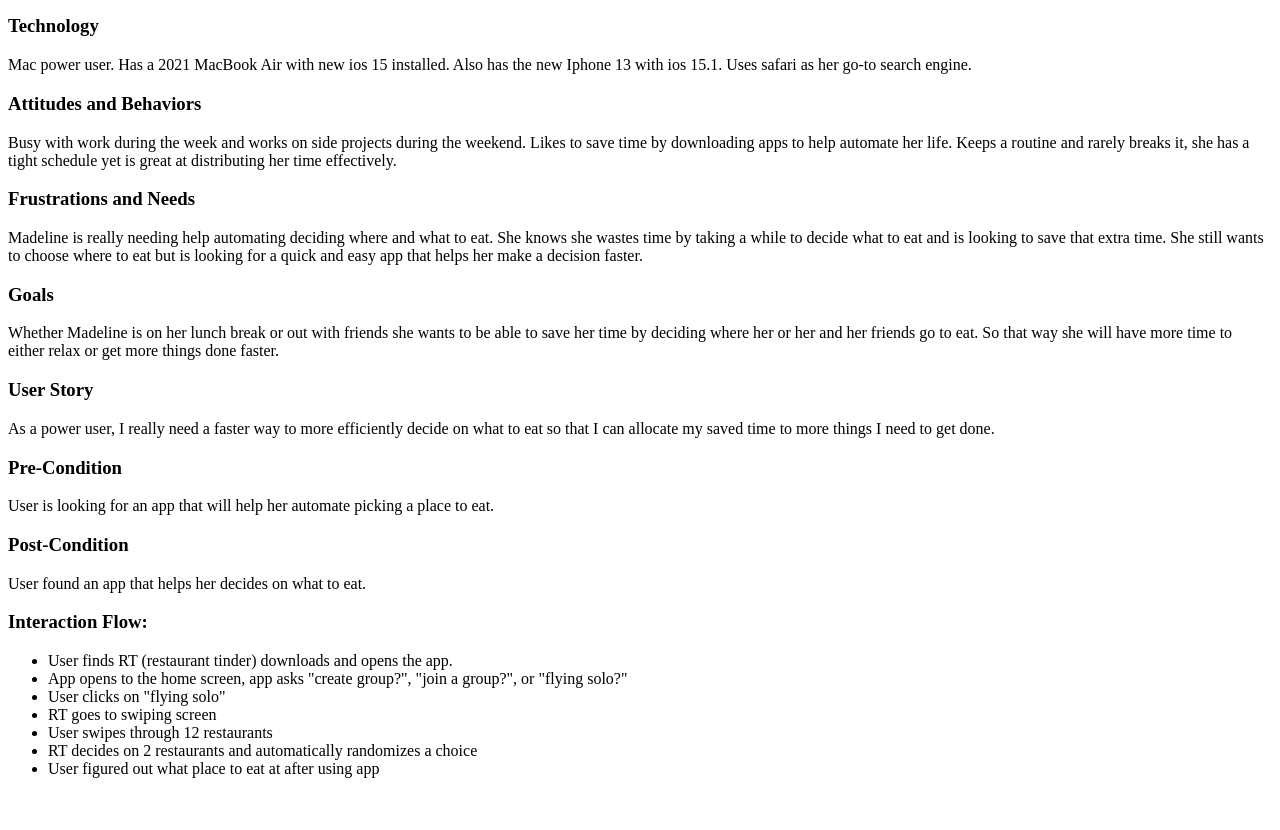
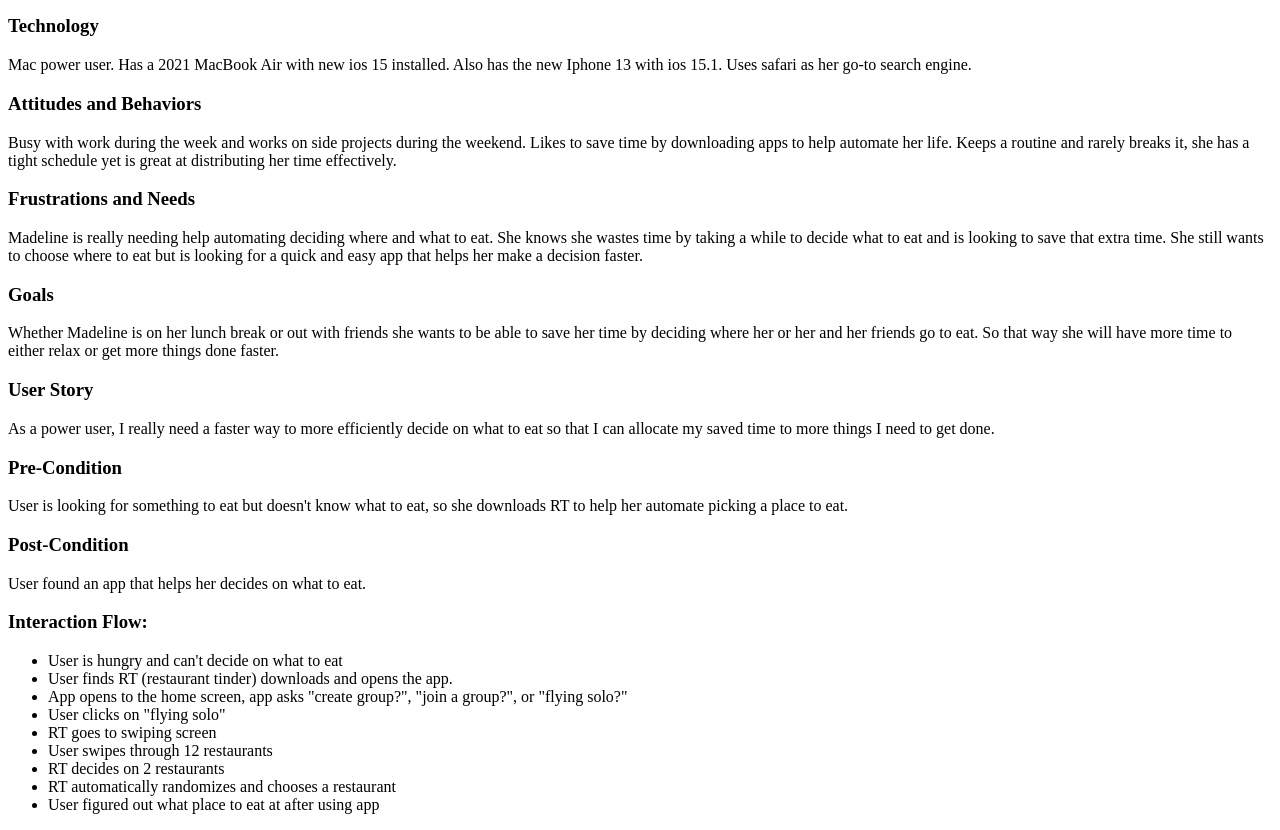
Before and after one commit to FoodFindOp/food-find-main, a plain HTML site: page documentation/power-user-persona.html in a window 1280 px wide. Shown: the part 242-1072 px from the top of the page. Before the commit the page ends 1036 px from the top, so only its background shows below. Drawn offline with Linux system fonts and the light colour scheme.

Commit message:
Finished persona and interaction flow.

```diff
--- a/documentation/power-user-persona.html
+++ b/documentation/power-user-persona.html
@@ -60,7 +60,8 @@
 <div>
     <h3>Pre-Condition</h3>
     <p>
-        User is looking for an app that will help her automate picking a place to eat.
+        User is looking for something to eat but doesn't know what to eat, so she downloads RT to help
+        her automate picking a place to eat.
     </p>
 </div>
 
@@ -75,12 +76,14 @@
 <div>
     <h3>Interaction Flow:</h3>
     <ul>
+        <li>User is hungry and can't decide on what to eat</li>
         <li>User finds RT (restaurant tinder) downloads and opens the app.</li>
         <li>App opens to the home screen, app asks "create group?", "join a group?", or "flying solo?" </li>
         <li>User clicks on "flying solo"</li>
         <li>RT goes to swiping screen</li>
         <li>User swipes through 12 restaurants</li>
-        <li>RT decides on 2 restaurants and automatically randomizes a choice</li>
+        <li>RT decides on 2 restaurants</li>
+        <li>RT automatically randomizes and chooses a restaurant </li>
         <li>User figured out what place to eat at after using app</li>
     </ul>
 </div>
```
